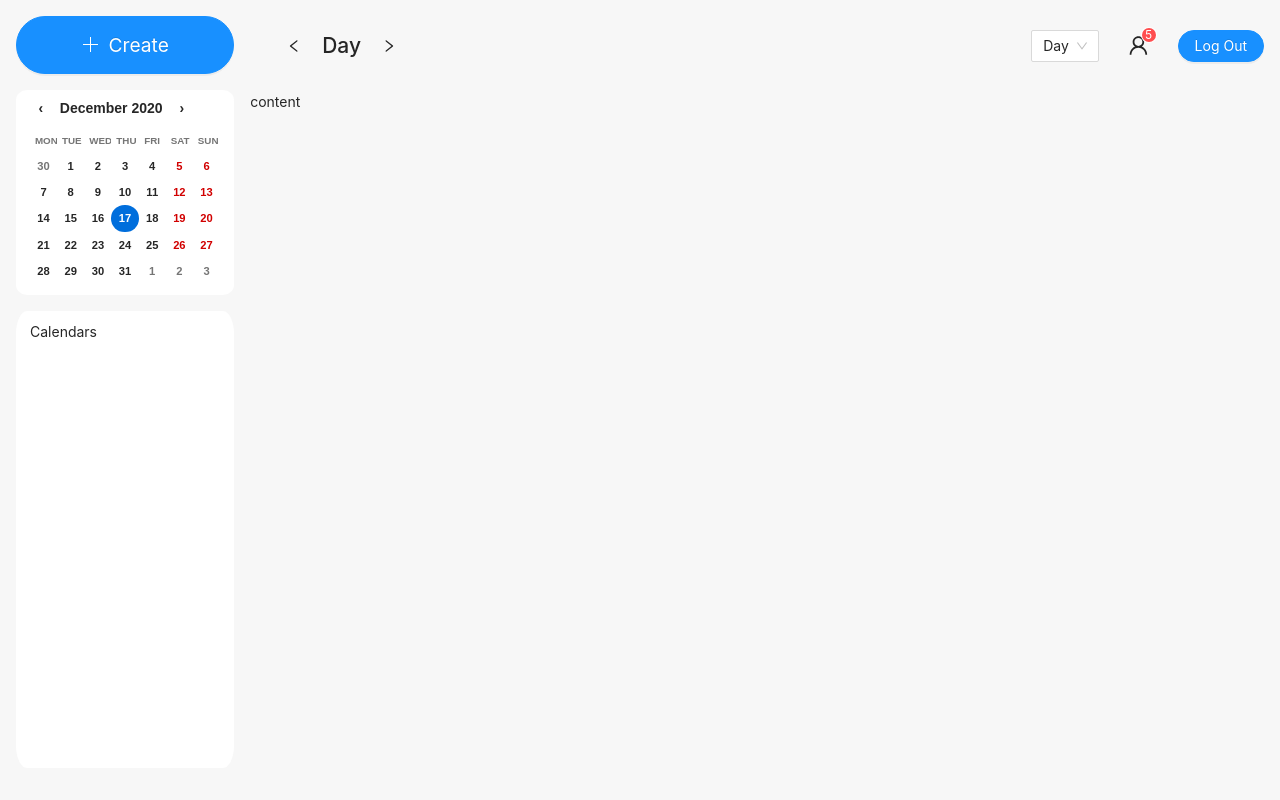
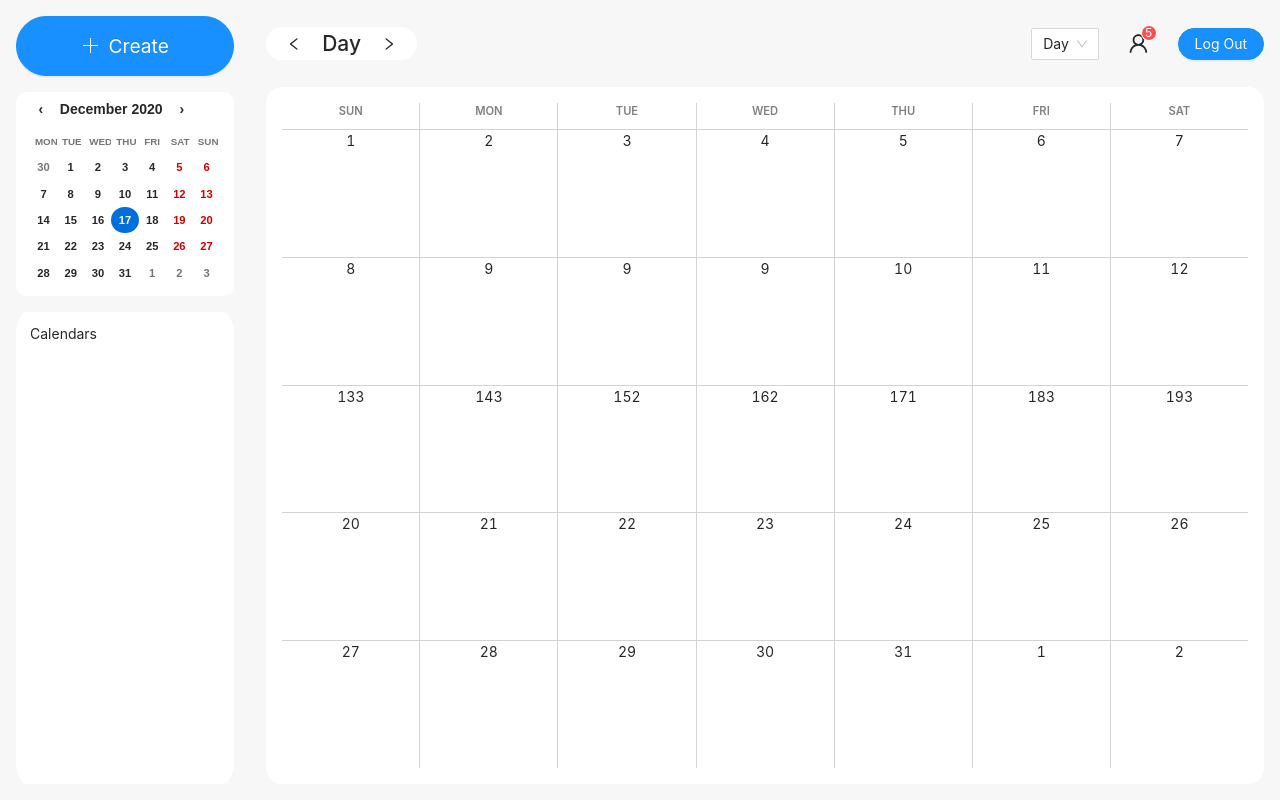
Before and after one commit to xuanlc113/spring-calendar, a React (Create React App) app in the folder client/: page / in a window 1280 px wide. Built offline with nearby package versions, Linux system fonts and the light colour scheme.

Commit message:
add month view

```diff
--- /dev/null
+++ b/client/src/content/Content.css
@@ -0,0 +1,6 @@
+.content {
+    margin: 0 1rem 1rem 1rem;
+    background-color: white;
+    border-radius: 1rem;
+    padding: 1rem;
+}
--- a/client/src/content/Content.js
+++ b/client/src/content/Content.js
@@ -1,3 +1,10 @@
+import Month from "../schedule/month/Month";
+import "./Content.css";
+
 export default function Content() {
-  return <div className="content">content</div>;
+  return (
+    <div className="content">
+      <Month />
+    </div>
+  );
 }
--- a/client/src/navbar/Navbar.css
+++ b/client/src/navbar/Navbar.css
@@ -8,6 +8,8 @@
 .nav-date {
     display: flex;
     align-items: center;
+    background: white;
+    border-radius: 1rem;
 }
 
 .nav-date > h2 {
@@ -23,7 +25,7 @@
 }
 
 .nav-date > span:hover {
-    background-color: rgb(156, 174, 185);
+    background-color: lightgrey;
     cursor: pointer;
 }
 
--- /dev/null
+++ b/client/src/schedule/WeekHeader.js
@@ -0,0 +1,19 @@
+import { Row, Col } from "antd";
+
+export default function WeekHeader() {
+  return (
+    <Row
+      justify="space-around"
+      style={{ textAlign: "center" }}
+      className="week-header-row"
+    >
+      <Col flex={1 / 7}>sun</Col>
+      <Col flex={1 / 7}>mon</Col>
+      <Col flex={1 / 7}>tue</Col>
+      <Col flex={1 / 7}>wed</Col>
+      <Col flex={1 / 7}>thu</Col>
+      <Col flex={1 / 7}>fri</Col>
+      <Col flex={1 / 7}>sat</Col>
+    </Row>
+  );
+}
--- /dev/null
+++ b/client/src/schedule/month/Month.css
@@ -0,0 +1,37 @@
+.month {
+    display: flex;
+    flex-direction: column;
+}
+
+.week-header-row > .ant-col {
+    padding-bottom: 0.5rem;
+    flex-basis: 0 !important;
+    font-size: 0.8em;
+    text-transform: uppercase;
+    font-weight: 600;
+    color: gray;
+}
+
+.week-header-row > .ant-col:not(:first-child) {
+    border-left: 1px solid lightgrey;
+}
+
+.month-grid {
+    flex:1;
+    display: flex;
+    flex-direction: column;
+    justify-content: space-around;
+}
+
+.month-grid-rows > .ant-col {
+    flex-basis: 0 !important;
+}
+
+.month-grid-rows > .ant-col:not(:first-child) {
+    border-top: 1px solid lightgrey;
+    border-left: 1px solid lightgrey;
+}
+
+.month-grid-rows > .ant-col:first-child {
+    border-top: 1px solid lightgrey;
+}
--- /dev/null
+++ b/client/src/schedule/month/Month.js
@@ -0,0 +1,87 @@
+import { Row, Col } from "antd";
+import WeekHeader from "../WeekHeader";
+import "./Month.css";
+import MonthTile from "./MonthTile";
+
+export default function Month() {
+  const days = [
+    1,
+    2,
+    3,
+    4,
+    5,
+    6,
+    7,
+    8,
+    9,
+    9,
+    9,
+    10,
+    11,
+    12,
+    133,
+    143,
+    152,
+    162,
+    171,
+    183,
+    193,
+    20,
+    21,
+    22,
+    23,
+    24,
+    25,
+    26,
+    27,
+    28,
+    29,
+    30,
+    31,
+    1,
+    2,
+  ];
+
+  function generate() {
+    let rows = [];
+    for (let i = 0; i < days.length / 7; i++) {
+      rows.push(
+        <Row
+          style={{ textAlign: "center", height: "100%" }}
+          className="month-grid-rows"
+        >
+          <Col flex={1 / 7}>
+            <MonthTile date={days[i * 7]} />
+          </Col>
+          <Col flex={1 / 7}>
+            <MonthTile date={days[i * 7 + 1]} />
+          </Col>
+          <Col flex={1 / 7}>
+            <MonthTile date={days[i * 7 + 2]} />
+          </Col>
+          <Col flex={1 / 7}>
+            <MonthTile date={days[i * 7 + 3]} />
+          </Col>
+          <Col flex={1 / 7}>
+            <MonthTile date={days[i * 7 + 4]} />
+          </Col>
+          <Col flex={1 / 7}>
+            <MonthTile date={days[i * 7 + 5]} />
+          </Col>
+          <Col flex={1 / 7}>
+            <MonthTile date={days[i * 7 + 6]} />
+          </Col>
+        </Row>
+      );
+    }
+    return rows;
+  }
+  return (
+    <div className="month" style={{ height: "100%" }}>
+      <div className="month-week-header">
+        <WeekHeader />
+      </div>
+      <div className="month-grid">{generate()}</div>
+    </div>
+  );
+}
--- /dev/null
+++ b/client/src/schedule/month/MonthTile.js
@@ -0,0 +1,3 @@
+export default function MonthTile(props) {
+  return <div className="month-tile">{props.date}</div>;
+}
--- a/client/src/sidebar/Sidebar.css
+++ b/client/src/sidebar/Sidebar.css
@@ -1,7 +1,7 @@
 .sidebar {
     display: flex;
     flex-direction: column;
-    padding: 1rem 1rem 2rem 1rem;
+    padding: 1rem;
 }
 
 .button-create {
@@ -14,7 +14,6 @@
 .date-selector {
     flex: 4;
     background-color: white;
-    /* box-shadow: 0 4px 8px 0 rgba(0, 0, 0, 0.2), 0 6px 20px 0 rgba(0, 0, 0, 0.19); */
     padding: 0.75em 1em;
     border-radius: 5%;
 }
@@ -24,7 +23,6 @@
 .contact {
     flex: 10;
     background-color: white;
-    /* box-shadow: 0 4px 8px 0 rgba(0, 0, 0, 0.2), 0 6px 20px 0 rgba(0, 0, 0, 0.19); */
     border-radius: 5%;
     padding: 0.75em 1em;
     margin-top: 1rem;
```
Also changed, not shown: 1 other file (tests, documents, lock files or other folders).
